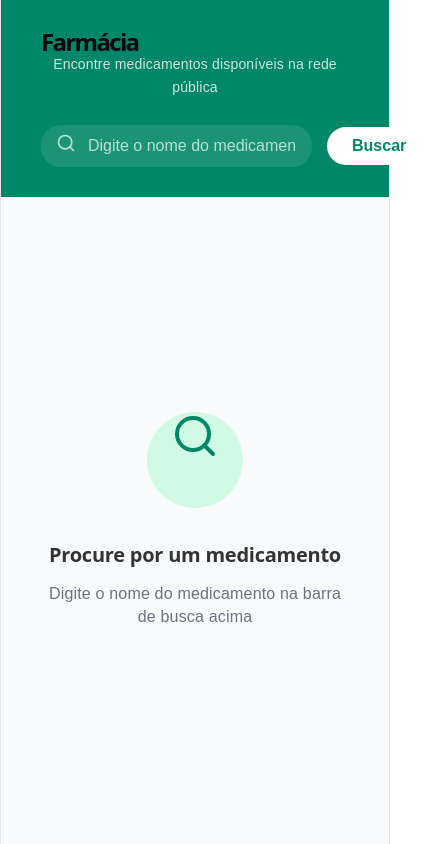
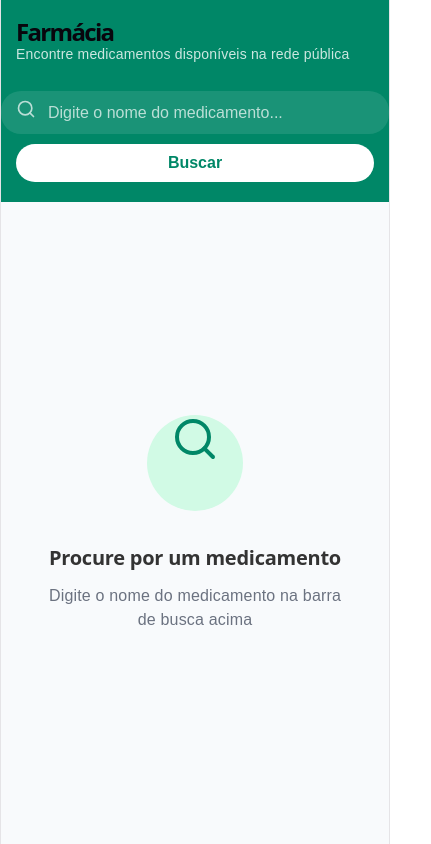
Before and after one commit to gpdoliveira/projeto-de-software-1-front, a React (Vite) app: page / in a window 390 px wide. Shown: the whole page, 431 px wide, since content can reach past the window. Built offline with nearby package versions, Linux system fonts and the light colour scheme.

Commit message:
ajusta css da busca para tela menor

```diff
--- a/src/pages/Busca/Busca.module.css
+++ b/src/pages/Busca/Busca.module.css
@@ -40,6 +40,8 @@
     display: flex;
     align-items: center;
     gap: 15px;
+    width: 100%;
+    box-sizing: border-box;
 }
 
 .searchBarInputGroup {
@@ -49,6 +51,7 @@
     background-color: rgba(255, 255, 255, 0.1);
     border-radius: 20px;
     padding: 8px 15px;
+    min-width: 0;
 }
 
 .searchIconWrapper {
@@ -79,6 +82,7 @@
     cursor: pointer;
     font-size: 16px;
     transition: background-color 0.2s;
+    flex-shrink: 0;
 }
 
 .searchButton:hover {
@@ -219,3 +223,22 @@
 .detailsButton:hover {
     background-color: #006b53;
 }
+
+@media (max-width: 600px) {
+    .buscaHeader {
+        padding: 20px 15px; /* Diminui as bordas laterais gigantes no celular */
+    }
+
+    .searchBarContainer {
+        flex-direction: column; /* Coloca o botão embaixo da barra de pesquisa */
+        gap: 10px;
+    }
+
+    .searchBarInputGroup {
+        width: 100%;
+    }
+
+    .searchButton {
+        width: 100%; /* Faz o botão ocupar a largura toda para ficar fácil de clicar */
+    }
+}
```
